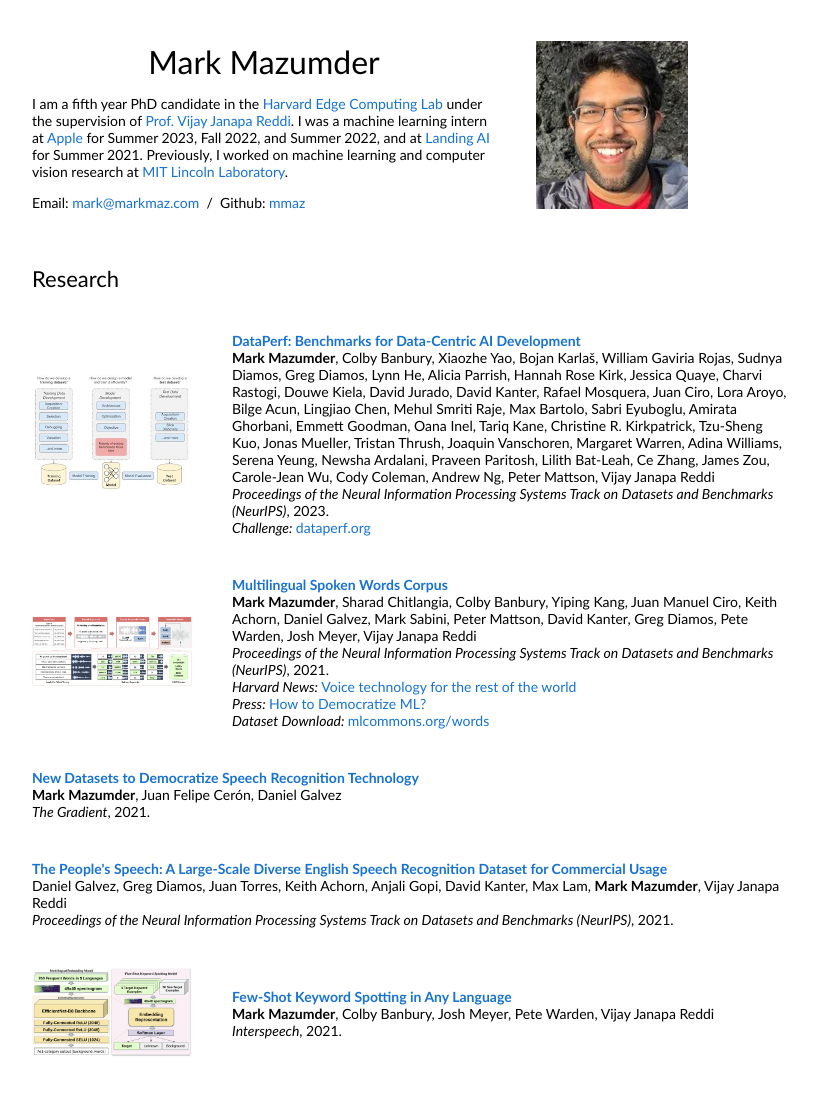
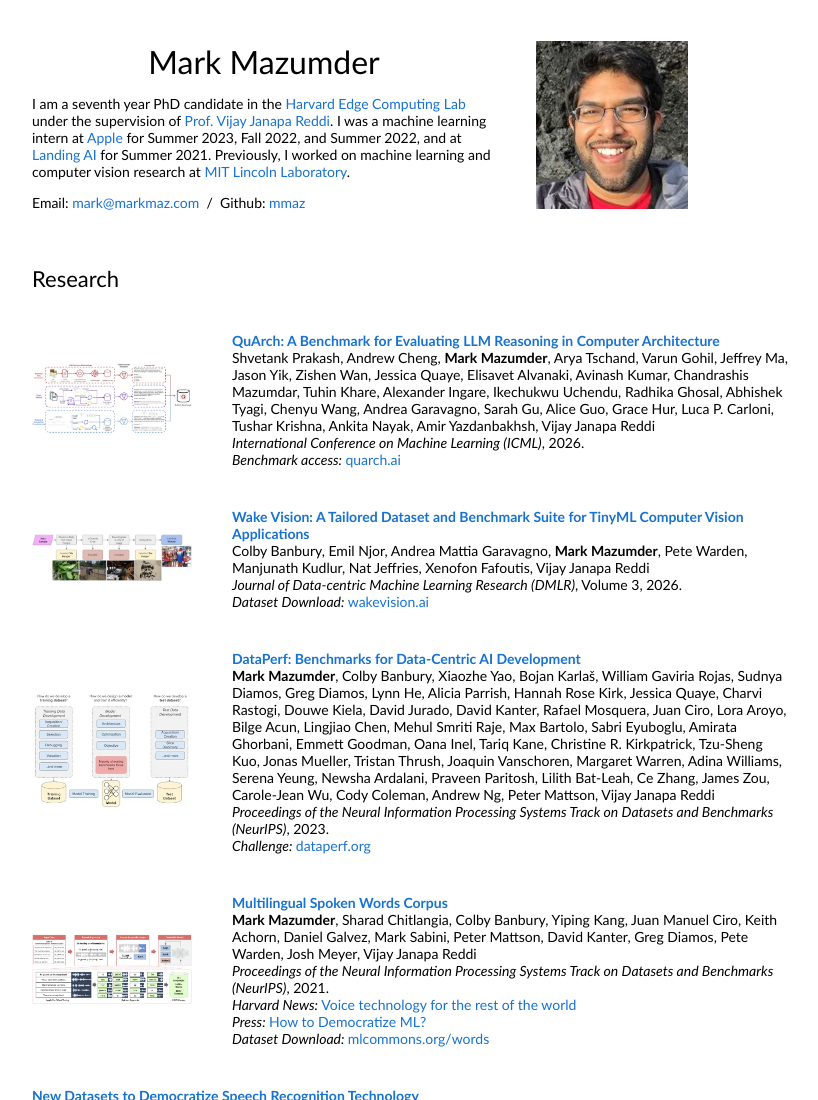
Before and after one commit to mmaz/mmaz.github.io, a plain HTML site: page index.html in a window 1280 px wide. Shown: the top 1100 px of the page, without its empty margins (228-1046 px from the left). Drawn offline with Linux system fonts and the light colour scheme.

Commit message:
update papers

```diff
--- a/index.html
+++ b/index.html
@@ -25,7 +25,7 @@
               <p style="text-align:center">
                 <name>Mark Mazumder</name>
               </p>
-	      <p>I am a fifth year PhD candidate in the <a href="https://edge.seas.harvard.edu/">Harvard Edge Computing Lab</a> under the supervision of <a href="https://scholar.harvard.edu/vijay-janapa-reddi/home">Prof. Vijay Janapa Reddi</a>. I was a machine learning intern at <a href="https://www.apple.com">Apple</a> for Summer 2023, Fall 2022, and Summer 2022, and at <a href="https://landing.ai/">Landing AI</a> for Summer 2021. Previously, I worked on machine learning and computer vision research at <a href="https://www.ll.mit.edu/">MIT Lincoln Laboratory</a>.
+	      <p>I am a seventh year PhD candidate in the <a href="https://edge.seas.harvard.edu/">Harvard Edge Computing Lab</a> under the supervision of <a href="https://scholar.harvard.edu/vijay-janapa-reddi/home">Prof. Vijay Janapa Reddi</a>. I was a machine learning intern at <a href="https://www.apple.com">Apple</a> for Summer 2023, Fall 2022, and Summer 2022, and at <a href="https://landing.ai/">Landing AI</a> for Summer 2021. Previously, I worked on machine learning and computer vision research at <a href="https://www.ll.mit.edu/">MIT Lincoln Laboratory</a>.
               </p>
               <p>
                 Email: <a href="mailto:mark@markmaz.com">mark@markmaz.com</a> &nbsp/&nbsp
@@ -47,6 +47,49 @@
             </td>
           </tr>
         </tbody></table>
+
+        <table style="width:100%;border:0px;border-spacing:0px;border-collapse:separate;margin-right:auto;margin-left:auto;"><tbody>
+          <tr>
+            <td style="padding:20px;width:25%;vertical-align:middle">
+              <img src='img/quarch.jpg' width="100%">
+            </td>
+            <td style="padding:20px;width:75%;vertical-align:middle">
+              <a href="https://openreview.net/pdf?id=yU6X1XZl8t">
+                <papertitle>QuArch: A Benchmark for Evaluating LLM Reasoning in Computer Architecture</papertitle>
+              </a>
+              <br>
+              Shvetank Prakash, Andrew Cheng, <strong>Mark Mazumder</strong>, Arya Tschand, Varun Gohil, Jeffrey Ma, Jason Yik, Zishen Wan, Jessica Quaye, Elisavet Alvanaki, Avinash Kumar, Chandrashis Mazumdar, Tuhin Khare, Alexander Ingare, Ikechukwu Uchendu, Radhika Ghosal, Abhishek Tyagi, Chenyu Wang, Andrea Garavagno, Sarah Gu, Alice Guo, Grace Hur, Luca P. Carloni, Tushar Krishna, Ankita Nayak, Amir Yazdanbakhsh, Vijay Janapa Reddi
+              <br>
+              <em>International Conference on Machine Learning (ICML)</em>, 2026.
+              <br>
+              <em>Benchmark access: </em><a href="https://quarch.ai/">quarch.ai</a>
+            </td>
+          </tr>
+        </tbody></table>
+
+
+        <table style="width:100%;border:0px;border-spacing:0px;border-collapse:separate;margin-right:auto;margin-left:auto;">
+          <tbody>
+            <tr>
+              <td style="padding:20px;width:25%;vertical-align:middle">
+                <img src='img/wakevision.jpg' width="100%">
+              </td>
+              <td style="padding:20px;width:75%;vertical-align:middle">
+                <a href="https://data.mlr.press/assets/pdf/v03-16.pdf">
+                  <papertitle>Wake Vision: A Tailored Dataset and Benchmark Suite for TinyML Computer Vision Applications
+                  </papertitle>
+                </a>
+                <br>
+                Colby Banbury, Emil Njor, Andrea Mattia Garavagno, <strong>Mark Mazumder</strong>, Pete Warden, Manjunath
+                Kudlur, Nat Jeffries, Xenofon Fafoutis, Vijay Janapa Reddi
+                <br>
+                <em>Journal of Data-centric Machine Learning Research (DMLR)</em>, Volume 3, 2026.
+                <br>
+                <em>Dataset Download: </em><a href="https://wakevision.ai">wakevision.ai</a>
+              </td>
+            </tr>
+          </tbody>
+        </table>
 
         <table style="width:100%;border:0px;border-spacing:0px;border-collapse:separate;margin-right:auto;margin-left:auto;"><tbody>
           <tr>
```
Also changed, not shown: img/quarch.jpg (added), img/wakevision.jpg (added).
